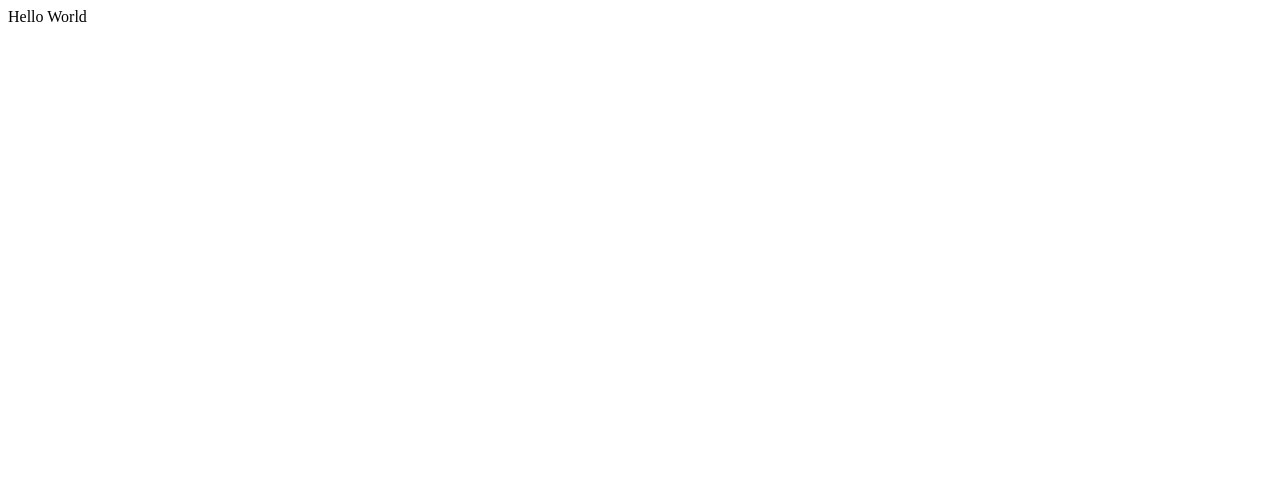
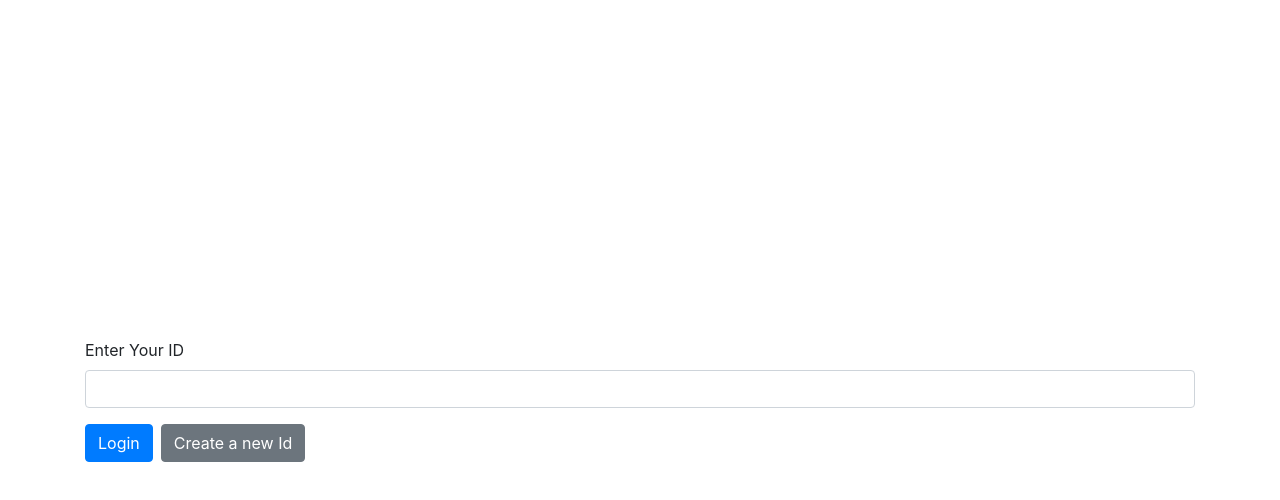
Before and after one commit to s-katte/React-Messagin-App-using-Web-Sockets, a React (Create React App) app in the folder frontend/: page / in a window 1280 px wide. Shown: the top 500 px of the page. Built offline with nearby package versions, Linux system fonts and the light colour scheme.

Commit message:
login view created

```diff
--- a/frontend/src/components/App.js
+++ b/frontend/src/components/App.js
@@ -1,8 +1,14 @@
-import React from 'react';
+import React, { useState } from "react";
+import Login from "./Login";
 
 function App() {
+  const [id, setId] = useState();
+
   return (
-    "Hello World"
+    <>
+      {id}
+      <Login onIdSubmit={setId} />
+    </>
   );
 }
 
--- /dev/null
+++ b/frontend/src/components/Login.js
@@ -0,0 +1,32 @@
+import React, { useRef } from "react";
+import { Container, Form, Button } from "react-bootstrap";
+
+function Login({ onIdSubmit }) {
+  const idRef = useRef();
+
+  function handleSubmit(e) {
+    e.preventDefault();
+
+    onIdSubmit(idRef.current.value);
+  }
+
+  return (
+    <Container
+      className="align-items-center d-flex"
+      style={{ height: "100vh" }}
+    >
+      <Form onSubmit={handleSubmit} className="w-100">
+        <Form.Group>
+          <Form.Label>Enter Your ID</Form.Label>
+          <Form.Control type="text" ref={idRef} required />
+        </Form.Group>
+        <Button type="submit" className="mr-2">
+          Login
+        </Button>
+        <Button variant="secondary">Create a new Id</Button>
+      </Form>
+    </Container>
+  );
+}
+
+export default Login;
--- a/frontend/src/index.js
+++ b/frontend/src/index.js
@@ -1,6 +1,7 @@
 import React from "react";
 import ReactDOM from "react-dom";
 import App from "./components/App";
+import "bootstrap/dist/css/bootstrap.min.css";
 
 ReactDOM.render(
   <React.StrictMode>
```
Also changed, not shown: frontend/src/components/login.js (deleted, +0 -7 lines).
